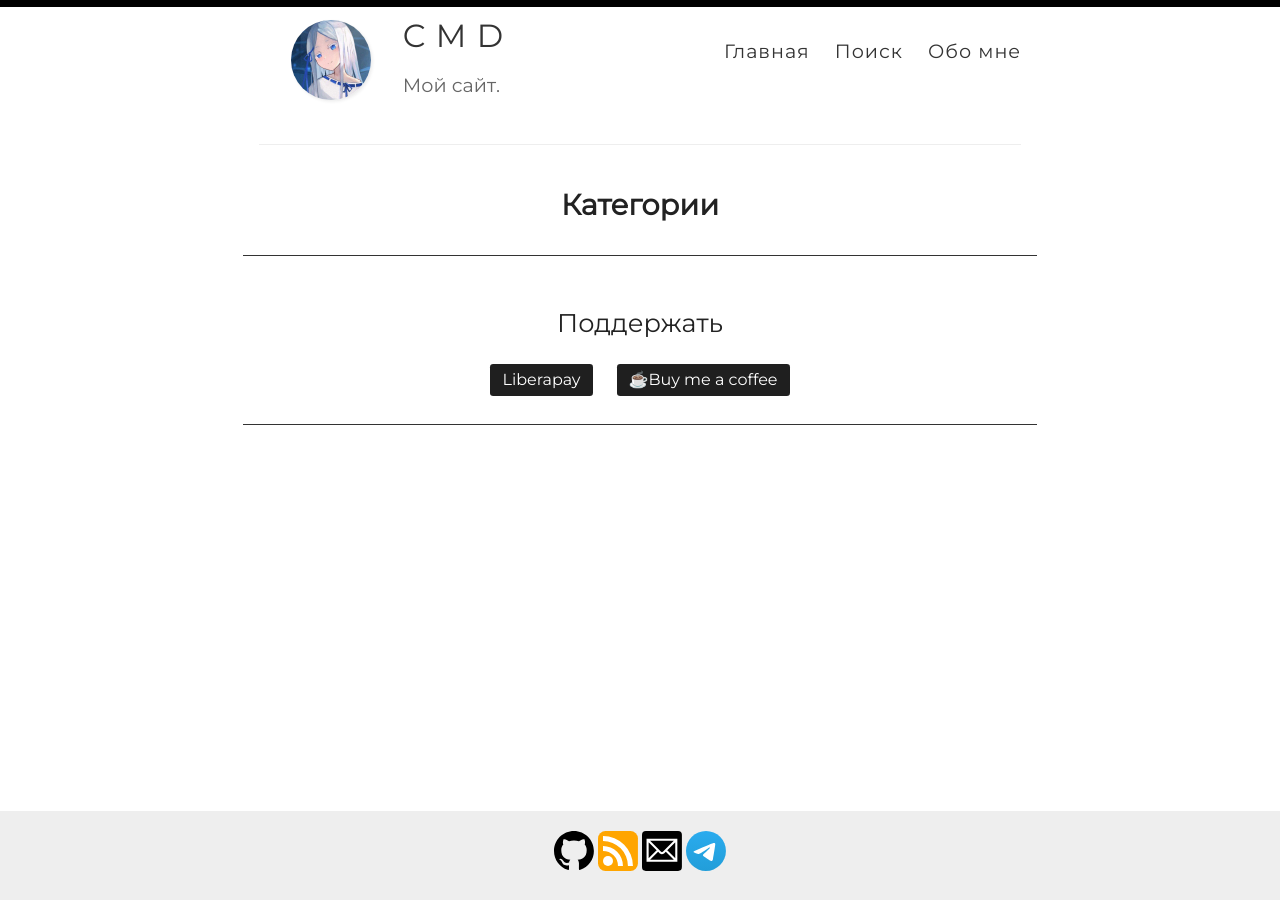
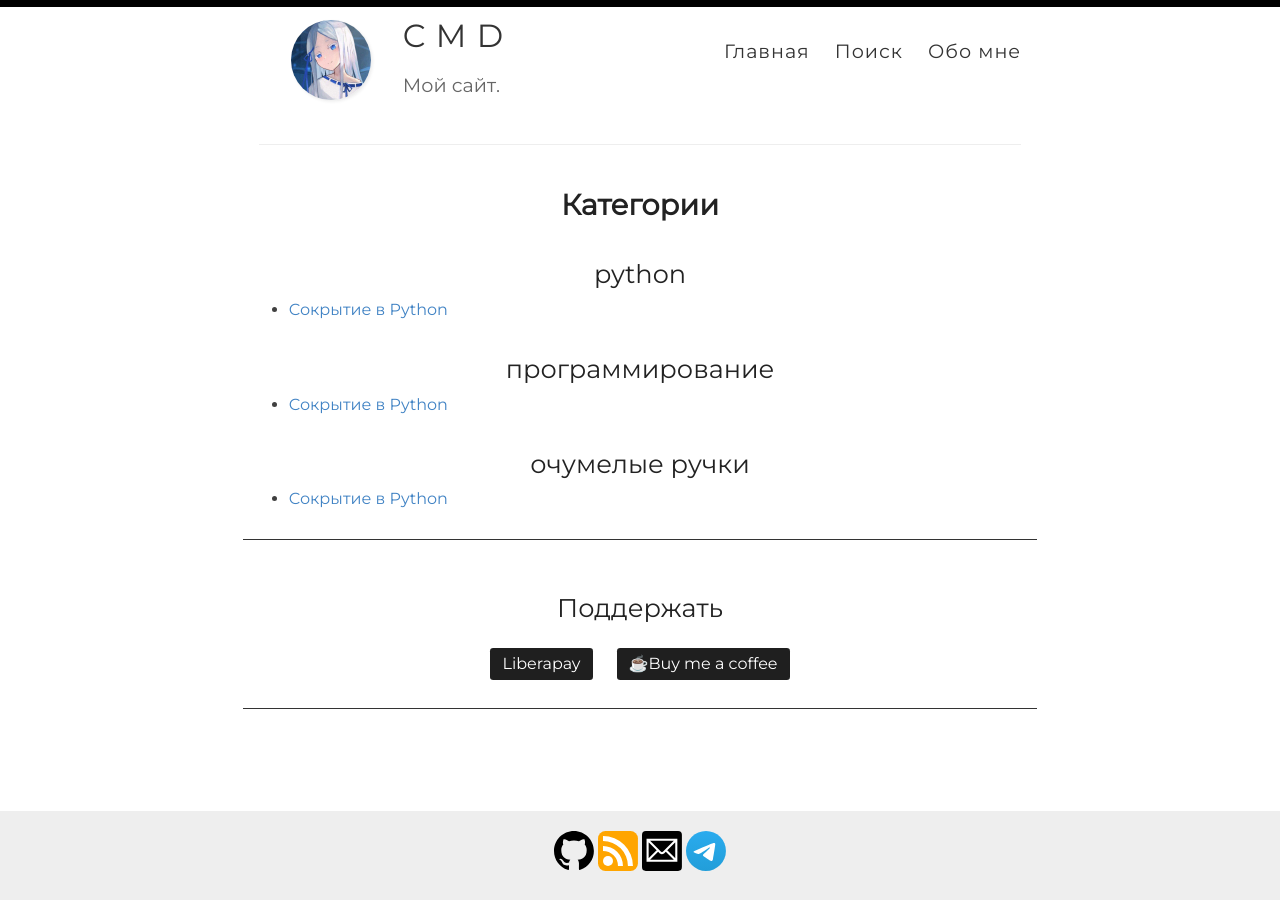
Before and after one commit to cmd410/cmd410.github.io, a Jekyll site: the page built from _pages/categories.md, in a window 1280 px wide. Built offline with Jekyll 4.4.1, drawn with Linux system fonts in a browser that asks for light colours; part of the change alters nothing that is shown.

Commit message:
Hiding in plain python

````diff
--- /dev/null
+++ b/_posts/2021-06-02-hiding-in-plain-python.md
@@ -0,0 +1,239 @@
+---
+title: "Сокрытие в Python"
+subtitle: "Руки прочь от деталей реализации!"
+categories: ['python', 'программирование', 'очумелые ручки']
+image: https://images.unsplash.com/photo-1584945804383-effade06c9cb?ixid=MnwxMjA3fDB8MHxwaG90by1wYWdlfHx8fGVufDB8fHx8&ixlib=rb-1.2.1&auto=format&fit=crop&w=1050&q=80
+---
+
+Python, как многим наверное известно является объектно-ориентированным языком программирования.
+Всё в python это объекты, даже функции. Но несмотря на вездесущность объектов в этом языке,
+есть люди которые упражняются в ментальной гимнастике, отрицая объектно-ориентированность этого языка.
+
+По их мнению, python, якобы не соблюдает некие правила, принятые у **труЪ** ООП языков.
+В частности, говорят что питон не **труЪ** ООП язык потому что в нем нет **сокрытия**
+(которое иногда почему то называют инкапсуляцией).
+Если вкратце, это когда у полей класса, могут быть разные модификаторы доступа
+как правило `public` и `private` - поля, доступные всем, и поля, доступные только владельцу этих самых полей.
+
+В языках поддерживающих сокрытие это выглядит как то так:
+
+```cpp
+class Capitalist {
+
+    public:
+
+        Capitalist(double starting_capital) {
+            capital = starting_capital;
+        }
+
+        void set_capital(double value) {
+            // Опционально: Какая-нибудь валидация здесь
+            capital = value;
+        }
+
+        double get_capital(void) {
+            // Опционально: Какие-нибудь трансформации тут
+            return capital;
+        }
+
+    private:
+        double capital;
+}
+```
+
+Как видно из кода, мы не можем просто взять и обратиться к капиталу этого джентельмана напрямую,
+нам нужно спрашивать разрешение через публичные методы этого класса, иначе компилятор надает нам по шее.
+
+Такая механика помогает отделять публичный интерфейс от деталей реализации, чтобы макаки не совали
+нос в нестабильные интерфейсы.
+
+Как же дела с этим обстоят в python?
+
+Что-ж в мире питона есть определенная конвенция, как отделять детали реализации от интерфейса
+через именование переменных начиная с нижнего подчеркивания `_`, так:
+
+- `variable = 42` -- публичное поле
+- `_variable = 42` -- "защищенное" поле
+- `__variable = 42` -- "приватное" поле
+
+Так пример с тем же капиталистом в питоне будет выглядеть так:
+
+```python
+class Capitalist:
+    __capital: float
+
+    def __init__(self, starting_capital: float):
+        self.__capital = starting_capital
+
+    def get_capital(self) -> float:
+        # Опционально: Какая-нибудь валидация здесь
+        return self.__capital
+
+    def set_capital(self, value: float):
+        # Опционально: Какие-нибудь трансформации тут
+        self.__capital = value
+```
+
+Пример с одним подчеркиванием приводить не буду,
+так как оно лишь сигнализирует другим разработчикам,
+что хоть это поле и **доступно** извне, **лучше бы это поле не трогать**.
+
+Ситуация же с двумя подчеркиваниями, несколько более интересная.
+
+Если в питоне действительно нет сокрытия, то мы можем напрямую обратиться
+к `__capital`, так? Что-ж давайте попробуем:
+
+```python
+cap = Capitalist(9999)
+print(cap.__capital)
+```
+
+**Упс!!**
+
+```
+---------------------------------------------------------------------------
+AttributeError                            Traceback (most recent call last)
+<ipython-input-16-f102899f3e8c> in <module>
+      1 cap = Capitalist(9999)
+----> 2 print(cap.__capital)
+
+AttributeError: 'Capitalist' object has no attribute '__capital'
+```
+
+*АГА, ПОПАВСЯ, ПАРШИВЫЙ ОБМАНЩИК!! В ПИТОНЕ ЕСТЬ СОКРЫТИЕ!!*
+
+Однако, не спешите с выводами. То что вы видите перед собой не настоящее сокрытие,
+а лишь подделка.
+
+Видите ли, хоть одно подчеркивание в начале имени не делает ничего особенного, с
+двумя подчеркиваниями связанна одна занимательная механика, называемая **name mangling**,
+в простонародии "искажение имени".
+То есть, питон, прямо как учитель в школе, когда видит в списке аттрибутов такое необычное имя,
+нещадно его коверкает. Если конкретнее, превращает его в имя вида `_classname__variable`, где
+classname это очевидное имя класса которому принадлежит аттрибут, а variable - имя переменной.
+
+Это можно применить, например, чтобы сохранять изначальные имплементации методов нетронутыми,
+чтобы не поломать вызовы других методов, при этом позволив их перегружать.
+
+```python
+class Mapping:
+    def __init__(self, iterable):
+        self.items_list = []
+        self.__update(iterable)
+
+    def update(self, iterable):
+        for item in iterable:
+            self.items_list.append(item)
+
+    __update = update   # private copy of original update() method
+
+class MappingSubclass(Mapping):
+
+    def update(self, keys, values):
+        # provides new signature for update()
+        # but does not break __init__()
+        for item in zip(keys, values):
+            self.items_list.append(item)
+```
+
+Однако же, это не является полноценным сокрытием, потому что мы все еще можем
+получить прямой доступ к этому полю, просто под другим именем:
+
+```python
+cap = Capitalist(9999)
+cap._Capitalist__capital -= cap._Capitalist__capital
+print(cap._Capitalist__capital)
+```
+
+Вот так легко и просто, мы раскулачили буржуазию.
+
+Но не стоит отчаиваться, сейчас я научу вас черной магии, которая
+защитит вас и ваши поля от такого произвола.
+
+## Решение проблемы
+
+Как же мы будем решать проблему сокрытия в языке, где все аттрибуты на виду?
+Всё просто, надо использовать объекты, стейт которых не доступен извне.
+
+**Функции**
+
+```python
+def obj():
+    x = 42
+    return 0
+```
+
+Как бы вы ни старались, вы никак не получите из этой функции переменную `x`.
+
+Но в функциях невозможно хранить стейт, так?
+
+**Well, you're wrong! I just did it!**
+
+```python
+from types import SimpleNamespace as SN
+
+def Capitalist(starting_capital: float):
+    private = SN(
+        capital=starting_capital
+    )
+
+    def set_capital(value):
+        private.capital = value
+
+    def get_capital():
+        return private.capital
+
+    public = SN(
+        set_capital=set_capital,
+        get_capital=get_capital
+    )
+    return public
+```
+
+Всё что нам нужно это просто представить наш класс, как функцию
+которая возвращает нам контейнер с публичным интерфейсом типа.
+При этом держа при себе приватный стейт.
+
+И мы получаем слудющее:
+
+```python
+>>> cap = Capitalist(9999)
+>>> cap.capital
+    ---------------------------------------------------------------------------
+    AttributeError                            Traceback (most recent call last)
+    <ipython-input-40-f47e1c54c240> in <module>
+    ----> 1 cap.capital
+
+    AttributeError: 'types.SimpleNamespace' object has no attribute 'capital'
+
+>>> cap.get_capital()
+    9999
+>>> cap.set_capital(12415)
+>>> cap.get_capital()
+    12415
+```
+
+И так, мы теперь не можем напрямую менять капитал, лиш через его геттеры и сеттеры.
+
+## Что?
+
+У вас может возникнуть резонный вопрос: _А где же хранится приватный стейт?_
+
+Когда мы создаем функцию внутри функции и ипользуем переменные из внешнего
+скоупа, все эти переменные записываются в аттрибут функции
+`__closure__`, который представляет собой кортеж `cell` объектов.
+Cell объекты используются чтобы создавать ссылки на переменные
+которые исользуются в разных скоупах.
+Для каждой переменно создается соответсвующий cell объект чтобы хранить их когда их скоуп уже ВСЁ.
+Так, для нашего `private` так же создался cell.
+
+```python
+>>> cap.get_capital.__closure__
+    (<cell at 0x00000145AA9CBBE0: types.SimpleNamespace object at 0x00000145AA9CBB80>,)
+>>> cap.get_capital.__closure__[0].cell_contents
+    namespace(capital=12415)
+>>> cap.get_capital.__closure__[0].cell_contents.capital
+    12415
+```
+
+_так что это тоже не совсем тру, но кому придет в голову лезть в `__closure__`?_
--- a/_sass/_darcula.scss
+++ b/_sass/_darcula.scss
@@ -15,7 +15,7 @@ code {
 .highlighter-rouge {
     background-color: #FAFAFA;
     color: #FF554A;
-    font-size: 18px;
+    font-size: 1em;
 }
 
 .highlight .hll { background-color: #f1fa8c }
--- a/assets/style.scss
+++ b/assets/style.scss
@@ -201,6 +201,7 @@ ol {
 
 ol ul, ul ol, ul ul, ol ol {
   margin: 0;
+  line-height: 1.2rem;
 }
 
 ul ul, ol ul {
````
